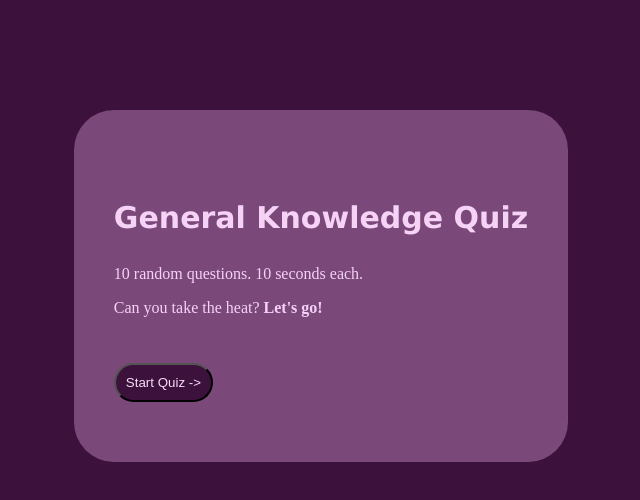
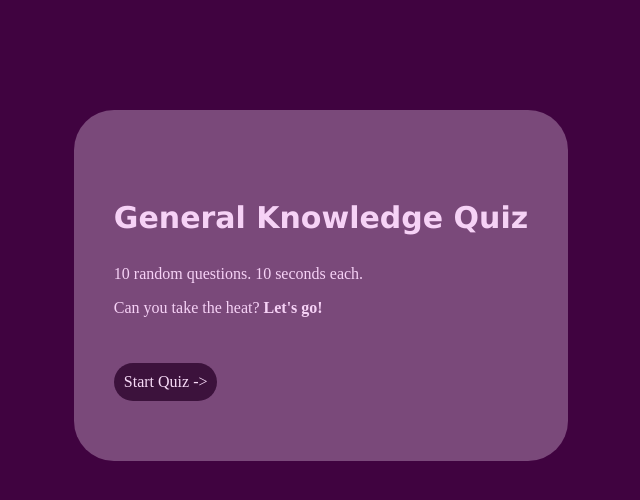
Before and after one commit to Faynessa427/QuizWithFaynessa, a plain HTML site: page index.html in a window 1280 px wide. Shown: the whole page, without its empty margins (319-959 px from the left). Drawn offline with Linux system fonts and the light colour scheme.

Commit message:
Made changes to the result page

```diff
--- a/index.css
+++ b/index.css
@@ -1,5 +1,5 @@
 body{
-    background-color: rgb(60, 18, 60);
+    background-color: rgb(64, 3, 64);
     color: rgb(246, 210, 246);
 }
 .Content-container{
@@ -20,6 +20,7 @@ body{
    font-family: 'Lucida Sans', 'Lucida Sans Regular', 'Lucida Grande', 'Lucida Sans Unicode', Geneva, Verdana, sans-serif;
 }
 #start{
+    display: inline-block;
     background-color: rgb(60, 18, 60);
     color: rgb(247, 219, 247);
     padding: 10px 10px 10px 10px ;
--- a/index.html
+++ b/index.html
@@ -13,7 +13,7 @@
     </p>
     <p class="first-h2"> 10 random questions. 10 seconds each.</p>
     <p class="second-h2"> Can you take the heat? <strong> Let's go!</strong></p>
-    <button id="start"> Start Quiz ->  </button>
+    <a id="start" href="takeQuiz.html">Start Quiz -&gt;</a>
   </section>
     </body>
     </html>
--- a/result.js
+++ b/result.js
@@ -1,4 +1,3 @@
- <script>
       const questionCount = (() => {
         try {
           const questions = JSON.parse(localStorage.getItem('quizQuestions') || '[]');
@@ -77,4 +76,3 @@
         localStorage.removeItem('score');
         localStorage.removeItem('quizAnswers');
       });
-    </script>
```
